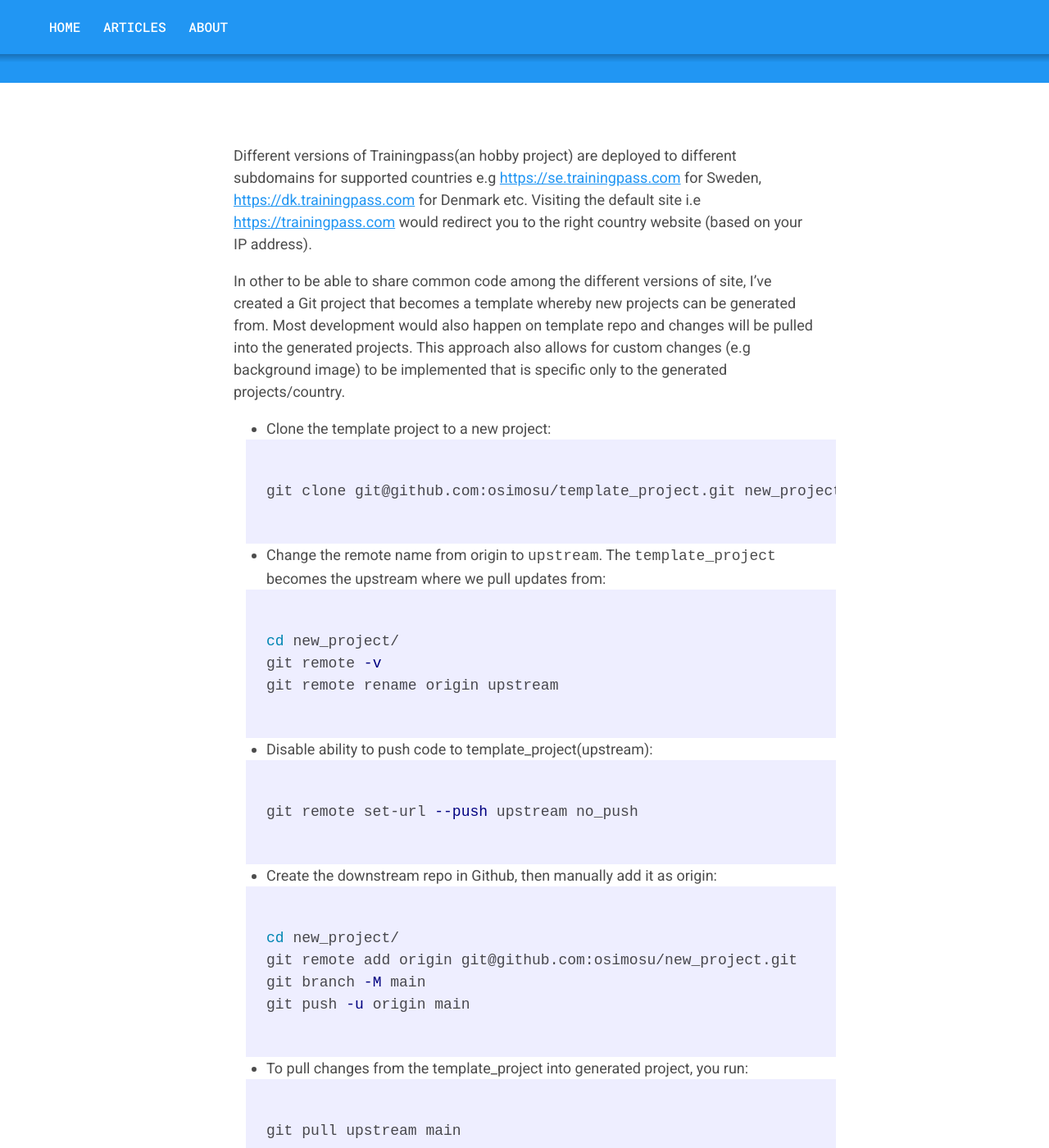
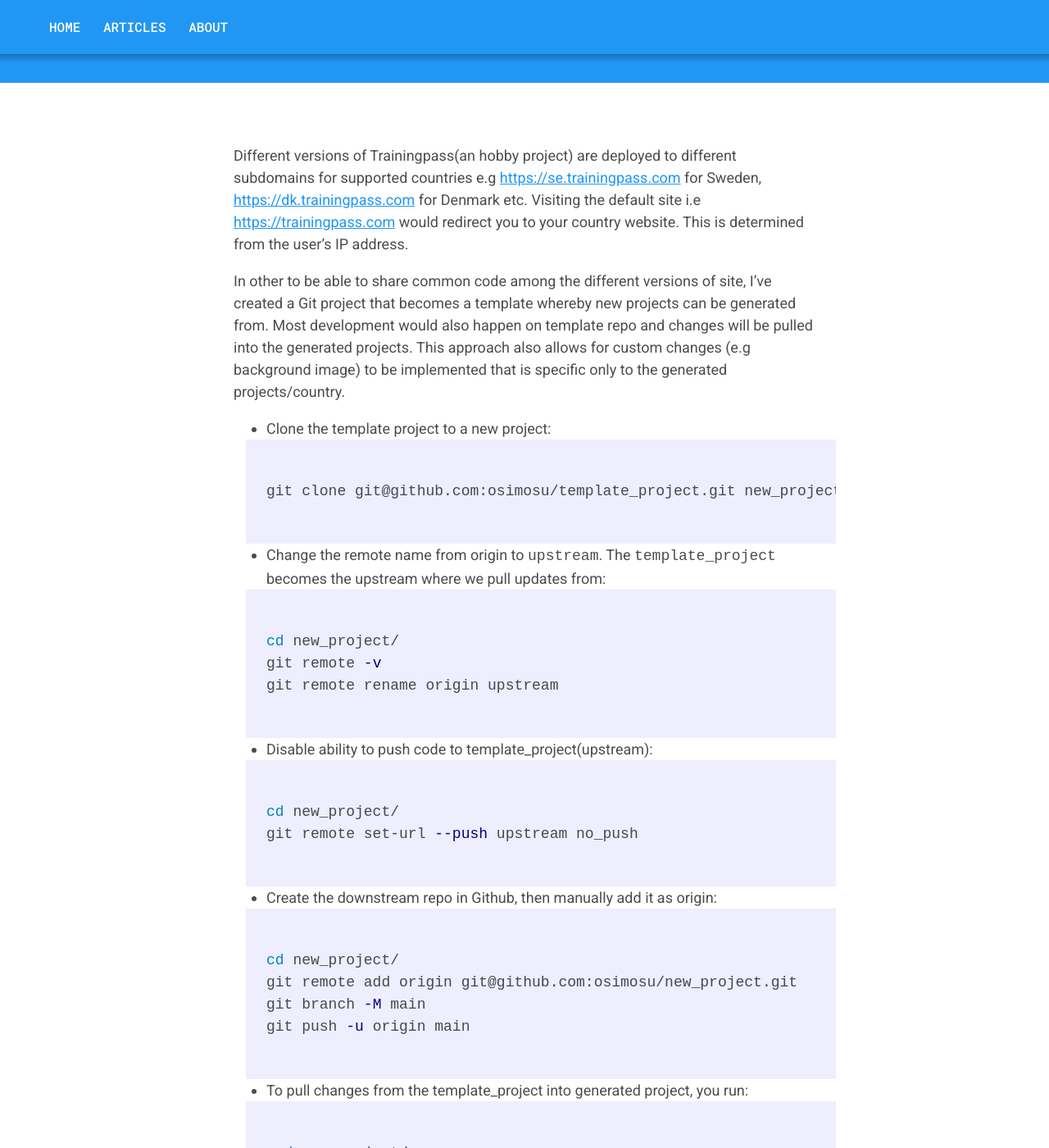
Before and after one commit to osimosu/osimosu.github.io, a Jekyll site: the page built from _posts/2022-12-27-how-to-manage-multiple-versions-of-a-web-application-using-git.markdown, in a window 1280 px wide and 1400 px high, scrolled down 235 px. Shown: the whole window at 82% size. Built offline with Jekyll 4.4.1, drawn with Linux system fonts in a browser that asks for light colours; some of the changed text lies outside the part shown.

Commit message:
Update post

````diff
--- a/_posts/2022-12-27-how-to-manage-multiple-versions-of-a-web-application-using-git.markdown
+++ b/_posts/2022-12-27-how-to-manage-multiple-versions-of-a-web-application-using-git.markdown
@@ -5,7 +5,7 @@ date:   "2022-12-27 15:39:00 -0500"
 categories: git, template, downstream, upstream
 ---
 
-Different versions of Trainingpass(an hobby project) are deployed to different subdomains for supported countries e.g [https://se.trainingpass.com](https://se.trainingpass.com) for Sweden, [https://dk.trainingpass.com](https://dk.trainingpass.com) for Denmark etc. Visiting the default site i.e [https://trainingpass.com](https://trainingpass.com) would redirect you to the right country website (based on your IP address).
+Different versions of Trainingpass(an hobby project) are deployed to different subdomains for supported countries e.g [https://se.trainingpass.com](https://se.trainingpass.com) for Sweden, [https://dk.trainingpass.com](https://dk.trainingpass.com) for Denmark etc. Visiting the default site i.e [https://trainingpass.com](https://trainingpass.com) would redirect you to your country website. This is determined from the user's IP address.
 
 In other to be able to share common code among the different versions of site, I've created a Git project that becomes a template whereby new projects can be generated from. Most development would also happen on template repo and changes will be pulled into the generated projects. This approach also allows for custom changes (e.g background image) to be implemented that is specific only to the generated projects/country.
 
@@ -24,6 +24,7 @@ git remote rename origin upstream
 
 - Disable ability to push code to template_project(upstream):
 ```bash
+cd new_project/
 git remote set-url --push upstream no_push
 ```
 
@@ -37,5 +38,12 @@ git push -u origin main
 
 - To pull changes from the template_project into generated project, you run:
  ```bash
+ cd new_project/
 git pull upstream main
 ```
+
+- To pull changes from the origin, you run:
+ ```bash
+ cd new_project/
+git pull
+```
````
